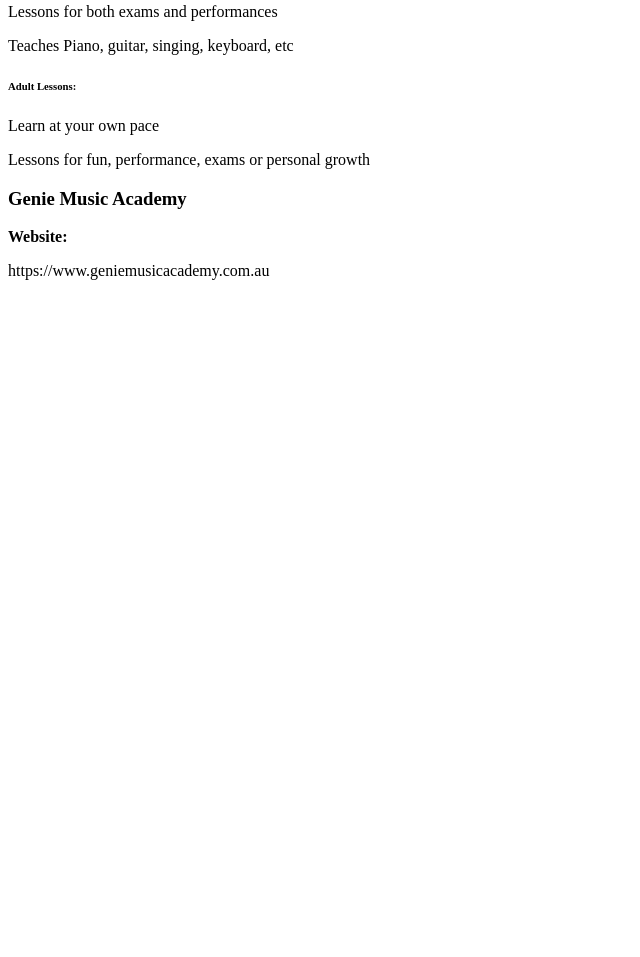
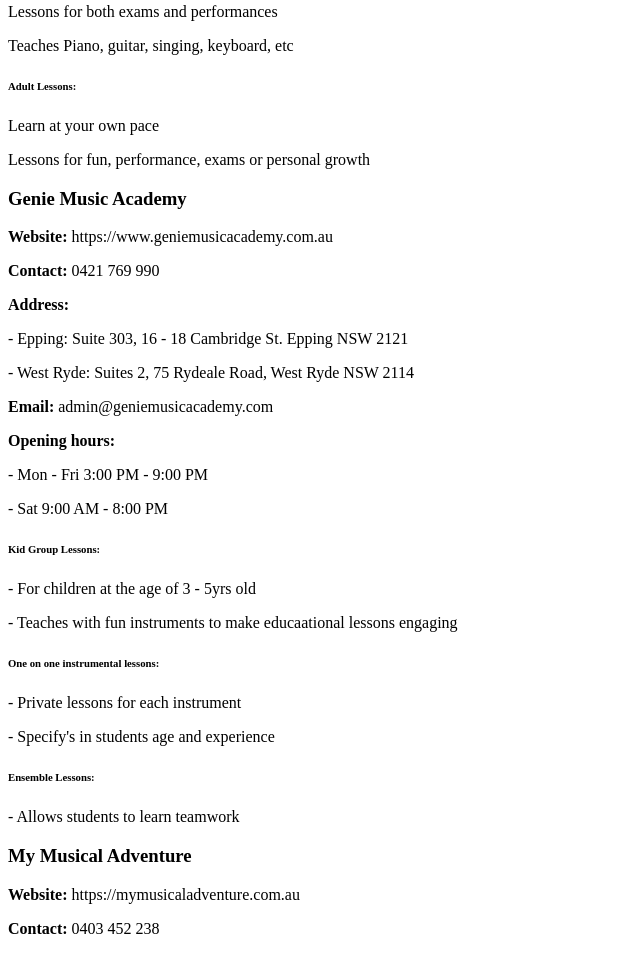
Before and after one commit to codingteacheranonymous/schoolinformation, a plain HTML site: page creativeperformingarts.html in a window 1280 px wide. Shown: the part 923-1880 px from the top of the page, without its empty margins (0-640 px from the left). Before the commit the page ends 1223 px from the top, so only its background shows below. Drawn offline with Linux system fonts and the light colour scheme.

Commit message:
Update creativeperformingarts.html

```diff
--- a/creativeperformingarts.html
+++ b/creativeperformingarts.html
@@ -35,8 +35,27 @@
 
 
   <h3> Genie Music Academy </h3>
-    <p><strong>Website: </strong> </p>
-    <p> https://www.geniemusicacademy.com.au </p>
+    <p><strong>Website: </strong> https://www.geniemusicacademy.com.au </p>
+    <p><strong> Contact: </strong> 0421 769 990 </p>
+    <p><strong>Address:</strong></p>
+    <p> - Epping: Suite 303, 16 - 18 Cambridge St. Epping NSW 2121 </p>
+    <p> - West Ryde: Suites 2, 75 Rydeale Road, West Ryde NSW 2114</p>
+    <p><strong>Email: </strong> admin@geniemusicacademy.com</p>
+    <p><strong>Opening hours: </strong></p>
+    <p> - Mon - Fri  3:00 PM - 9:00 PM</p>
+    <p> - Sat  9:00 AM - 8:00 PM</p>
+    <h6> Kid Group Lessons:</h6>
+    <p> - For children at the age of 3 - 5yrs old</p>
+    <p> - Teaches with fun instruments to make educaational lessons engaging </p>
+    <h6> One on one instrumental lessons:</h6>
+    <p> - Private lessons for each instrument</p>
+    <p> - Specify's in students age and experience</p>
+    <h6> Ensemble Lessons:</h6>
+    <p> - Allows students to learn teamwork </p>
+
+  <h3> My Musical Adventure </h3>
+  <p><strong> Website: </strong> https://mymusicaladventure.com.au</p>
+  <p><strong> Contact:</strong> 0403 452 238</p>
 
 
 <h2></h2>
```
